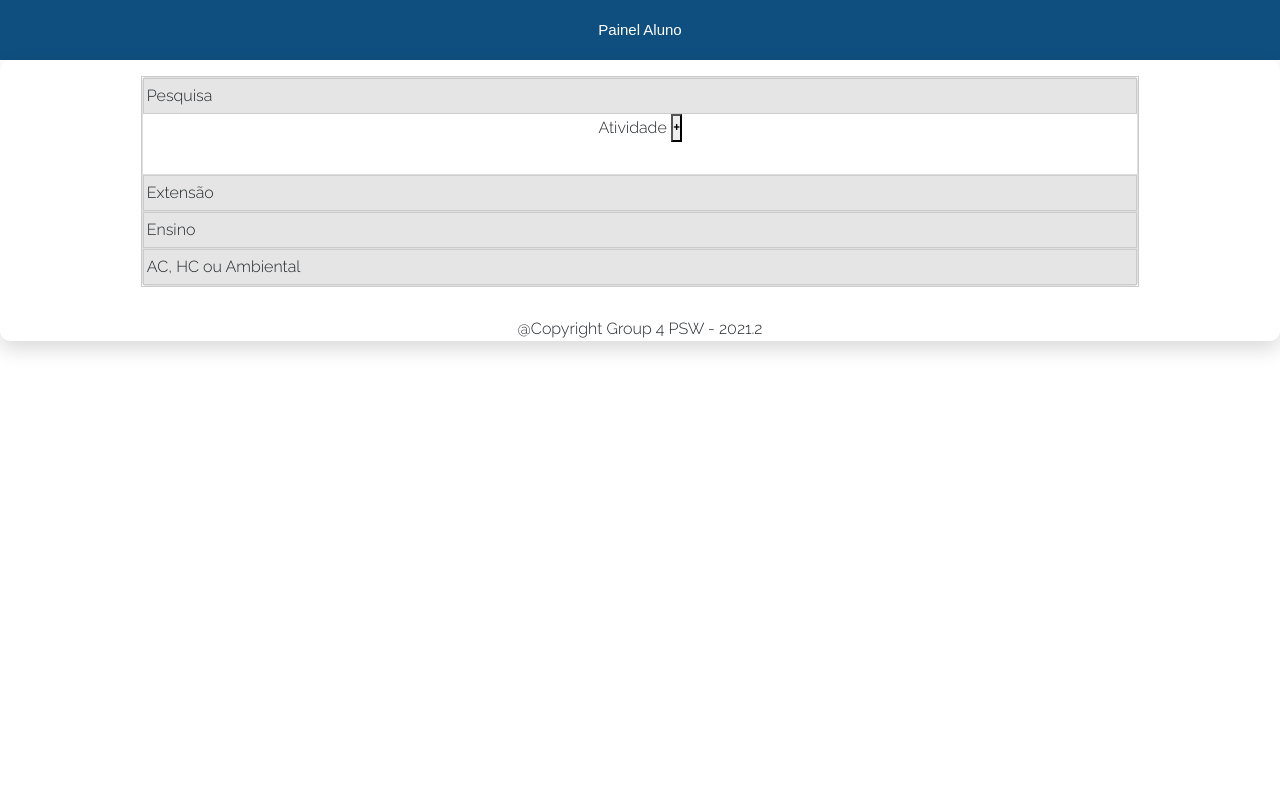
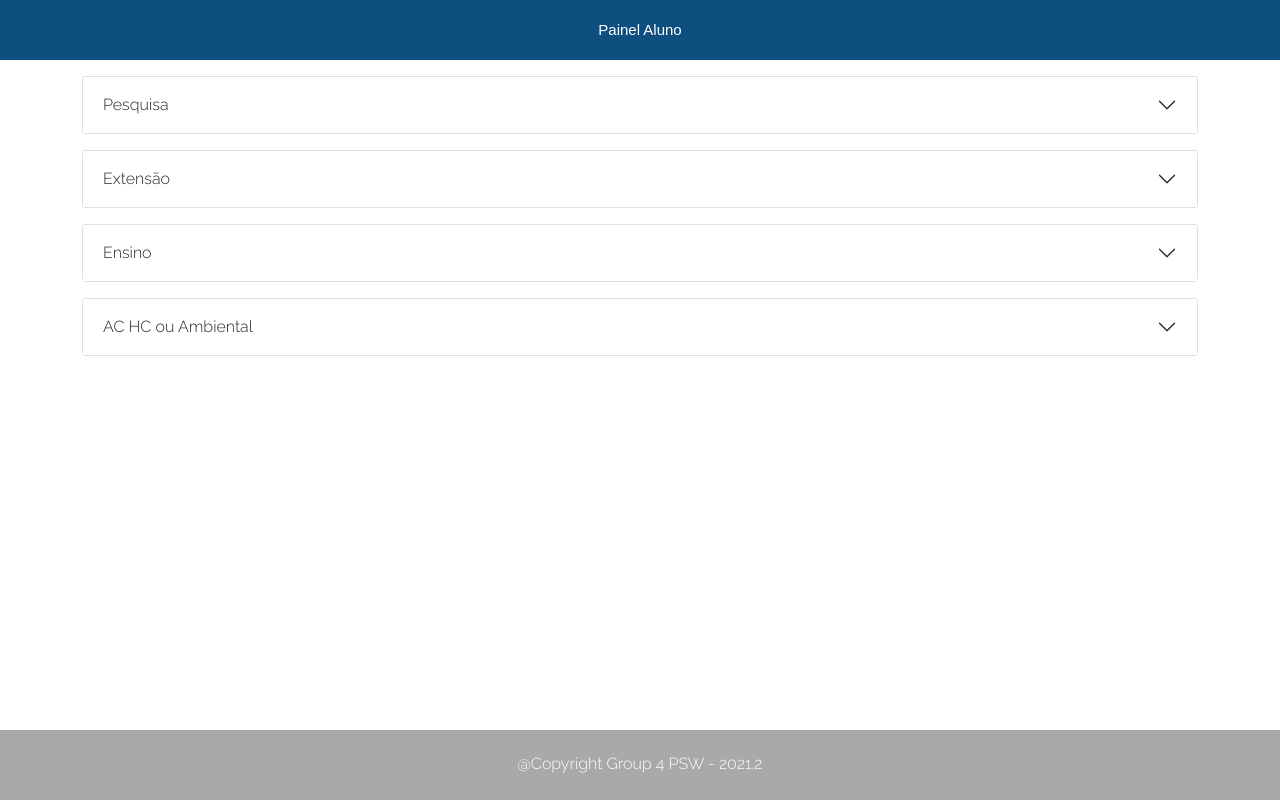
Before and after one commit to dsm-cefet-rj/trabalhointegrado2021-2-2021-2-grupo-4, a React (Create React App) app: page / in a window 1280 px wide. Built offline with nearby package versions, Linux system fonts and the light colour scheme.

Commit message:
feat: update painel atividades & scss

```diff
--- /dev/null
+++ b/src/components/Footer/index.js
@@ -0,0 +1,12 @@
+import React from 'react'
+import './styled.scss'
+
+const Footer = () => {
+  return(
+    <footer className="footer">
+      <p className="footer__copyright">@Copyright Group 4 PSW - 2021.2</p>
+    </footer>
+  );
+}
+
+export default Footer;
--- /dev/null
+++ b/src/components/Footer/styled.scss
@@ -0,0 +1,30 @@
+.footer {
+  height: 70px;
+  background-color: darkgray;
+
+  bottom: 0;
+  position: fixed;
+  width: 100%;
+  text-align: center;
+
+  &__social {
+    width: 100%;
+    padding-top: 8px;
+
+    display: flex;
+    justify-content: center;
+
+    a+a {
+      margin-left: 8px;
+    }
+  }
+
+  &__copyright {
+    position: absolute;
+    bottom: 8px;
+
+    width: 100%;
+    text-align: center;
+    color: white;
+  }
+}
--- /dev/null
+++ b/src/components/PainelAtividade/index.js
@@ -0,0 +1,52 @@
+import React, { Component, useState } from 'react'
+import { Collapse, CardBody, Card, CardHeader } from 'reactstrap';
+import "./styled.scss";
+
+class PainelAtividade extends Component {
+  constructor(props) {
+    super(props);
+    this.toggle = this.toggle.bind(this);
+    this.state = {  collapse: 0,
+                    cards: [[1, 'Pesquisa'], [2, 'Extensão'], [3, 'Ensino'], [4, 'AC HC ou Ambiental']]
+                  };
+  }
+
+  toggle(e) {
+    let event = e.target.dataset.event;
+    this.setState({ collapse: this.state.collapse === Number(event) ? 0 : Number(event) });
+  }
+
+  render () {
+    const {cards, collapse} = this.state;
+    return(
+      <>
+      <div className="menu_navegacao">
+        <nav className="nav-bar">
+          <a>Painel Aluno</a>
+        </nav>
+      </div>
+      <div style={{ marginTop: '1rem' }} className="container">
+
+        {cards.map(index => {
+          return (
+            <Card style={{ marginBottom: '1rem' }} key={index[0]}>
+              <CardHeader className= {this.state.collapse ? 'accordion-button': 'accordion-button collapsed'} onClick={this.toggle} data-event={index[0]}>{index[1]}</CardHeader>
+              <Collapse isOpen={collapse === index[0]}>
+              <CardBody>
+                Adicionar Atividade
+                <button style={{ marginLeft: '10px' }} className="btn btn-success btn-block">
+                    +
+                </button>
+              </CardBody>
+              </Collapse>
+            </Card>
+          )
+        })}
+
+      </div>
+      </>
+    );
+  }
+}
+
+export default PainelAtividade;
--- a/src/components/painel_atividades/styled.scss
+++ b/src/components/PainelAtividade/styled.scss
@@ -1,35 +1,16 @@
 @import url('https://fonts.googleapis.com/css2?family=Raleway:wght@300&display=swap');
 
-.accordions {
-  width: 80%;
-  margin: 0 auto;
-  border: 1px solid #ccc;
+$transition-collapse: height .35s ease;
+
+.collapse {
+  &:not(.show) {
+    display: none;
+  }
 }
 
-.accordion-item input {
-  display: none;
-}
-
-.accordion-item label {
-  display: block;
-  border: 1px solid #ccc;
-  background: #e5e5e5;
-  cursor: pointer;
-  padding: 5px 3px;
-}
-
-.accordion-content {
-  height: 0px;
+.collapsing {
+  height: 0;
   overflow: hidden;
-  -webkit-transition: height 0.3s ease-in-out;
-  -moz-transition: height 0.3s ease-in-out;
-  -o-transition: height 0.3s ease-in-out;
-  -ms-transition: height 0.3s ease-in-out;
-  transition: height 0.3s ease-in-out;
-}
-
-[id^=accordion]:checked~.accordion-content {
-  height: 60px;
 }
 
 html * {
--- a/src/components/painel_atividades/PainelAtividade.js
+++ /dev/null
@@ -1,47 +0,0 @@
-import React, { Component } from 'react'
-import "./styled.scss";
-
-class PainelAtividade extends Component {
-  render () {
-      return(
-        <>
-        <div className="menu_navegacao">
-          <nav className="nav-bar">
-            <a onclick="mostraTela('painel-aluno')">Painel Aluno</a>
-          </nav>
-        </div>
-        <div className="card-5">
-          <div id="forms" className="card-body modal-body">
-            <div className="accordions">
-              <div className="accordion-item">
-                <input type="radio" name="accordion" checked="checked" id="accordion-1" />
-                <label for="accordion-1">Pesquisa</label>
-                <div className="accordion-content text-center">Atividade <button><strong>+</strong></button></div>
-              </div>
-              <div className="accordion-item">
-                <input type="radio" name="accordion" id="accordion-2" />
-                <label for="accordion-2">Extensão</label>
-                <div className="accordion-content text-center">Atividade <button><strong>+</strong></button></div>
-                <div className="accordion-content text-center">Seminários, conferências, palestras - 1h - #ANEXO#</div>
-              </div>
-              <div className="accordion-item">
-                <input type="radio" name="accordion" id="accordion-3" />
-                <label for="accordion-3">Ensino</label>
-                <div className="accordion-content text-center">Atividade <button><strong>+</strong></button> </div>
-              </div>
-              <div className="accordion-item">
-                <input type="radio" name="accordion" id="accordion-4" />
-                <label for="accordion-4">AC, HC ou Ambiental</label>
-                <div className="accordion-content text-center">Atividade <button><strong>+</strong></button></div>
-              </div>
-            </div>
-          </div>
-          <div className="text-center"> @Copyright Group 4 PSW - 2021.2</div>
-        </div>
-
-      </>
-    );
-  }
-}
-
-export default PainelAtividade;
--- a/src/index.js
+++ b/src/index.js
@@ -1,14 +1,16 @@
 import React from 'react';
 import ReactDOM from 'react-dom';
 import './index.css';
+import Footer from './components/Footer/index'
 import App from './App';
-import PainelAtividade from './components/painel_atividades/PainelAtividade'
+import PainelAtividade from './components/PainelAtividade/index'
 import reportWebVitals from './reportWebVitals';
 import 'bootstrap/dist/css/bootstrap.min.css';
 
 ReactDOM.render(
   <React.StrictMode>
     <PainelAtividade />
+    <Footer />
   </React.StrictMode>,
   document.getElementById('root')
 );
```
